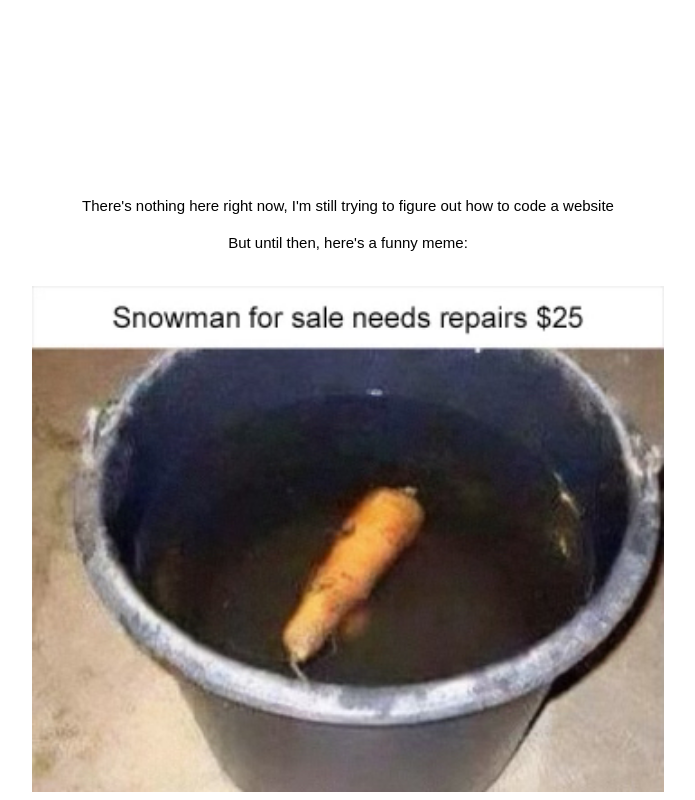
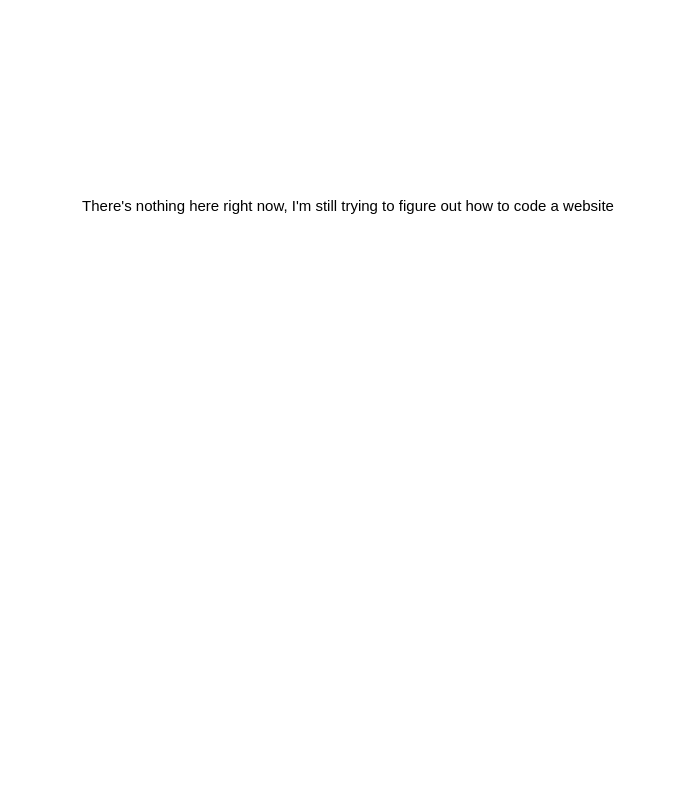
Before and after one commit to awesomedog213/buckytheducky.com, a plain HTML site: page index.html in a window 1280 px wide. Shown: the part 139-939 px from the top of the page, without its empty margins (292-987 px from the left). After the commit the page ends 800 px from the top, so only its background shows below. Drawn offline with Linux system fonts and the light colour scheme.

Commit message:
Update index.html

```diff
--- a/index.html
+++ b/index.html
@@ -25,19 +25,9 @@
         text-align: center;
         margin-top: 20px;
     }
-    .funny-meme {
-        display: block;
-        margin-left: auto;
-        margin-right: auto;
-        width: 50%;
-        margin-top: 35px;
-
-    }
 
 </style>
 
 <p class="title">Welcome to buckytheducky.com!</p>
 <p class="subtitle">I'm Buck and this is my website, Enjoy!</p>
 <p class="text">There's nothing here right now, I'm still trying to figure out how to code a website</p>
-<p class="under-text">But until then, here's a funny meme:</p>
-<img class="funny-meme"src="IMG_4508.jpg" alt="There would've been a funny meme here but it didn't work">
```
